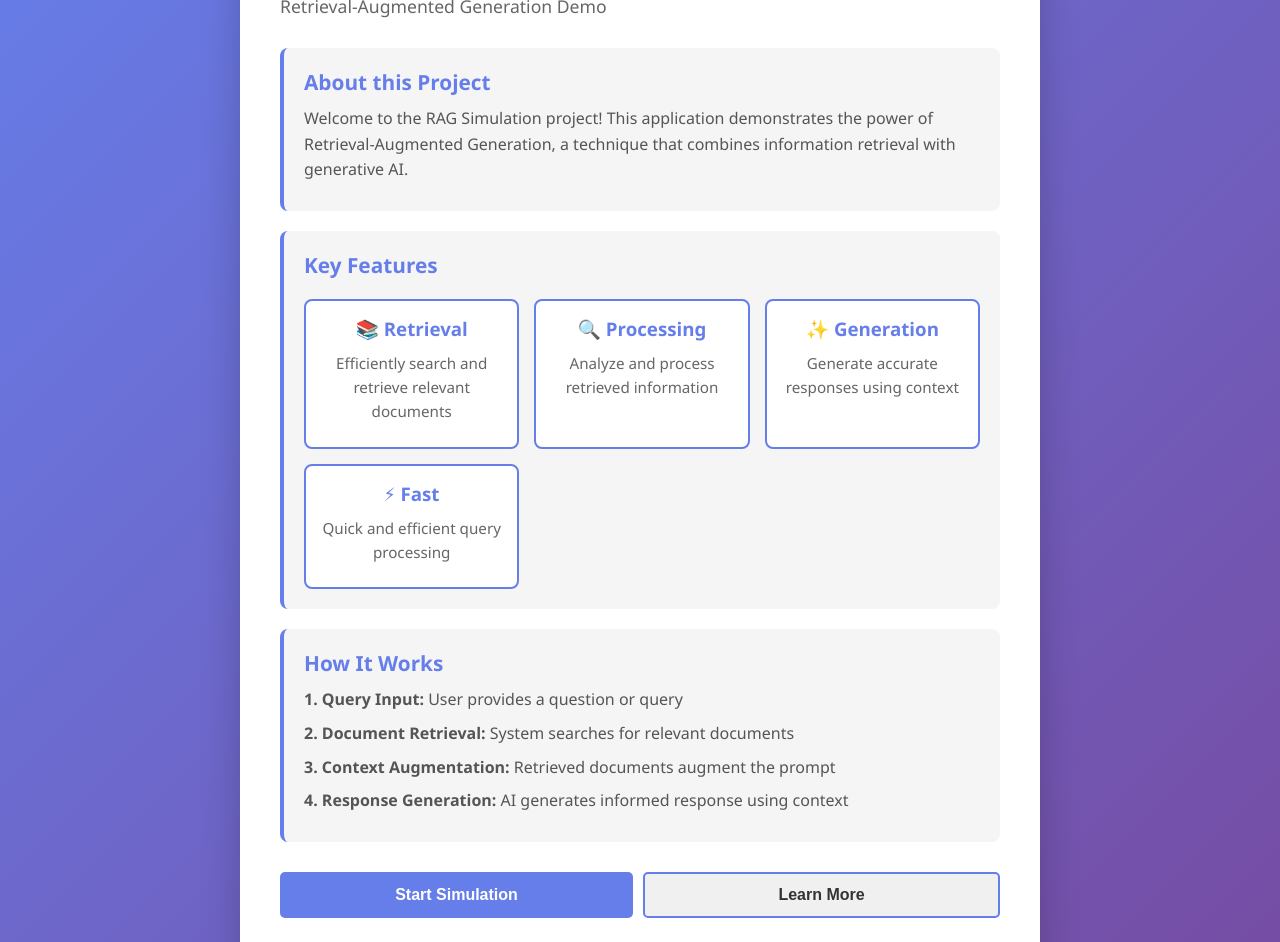
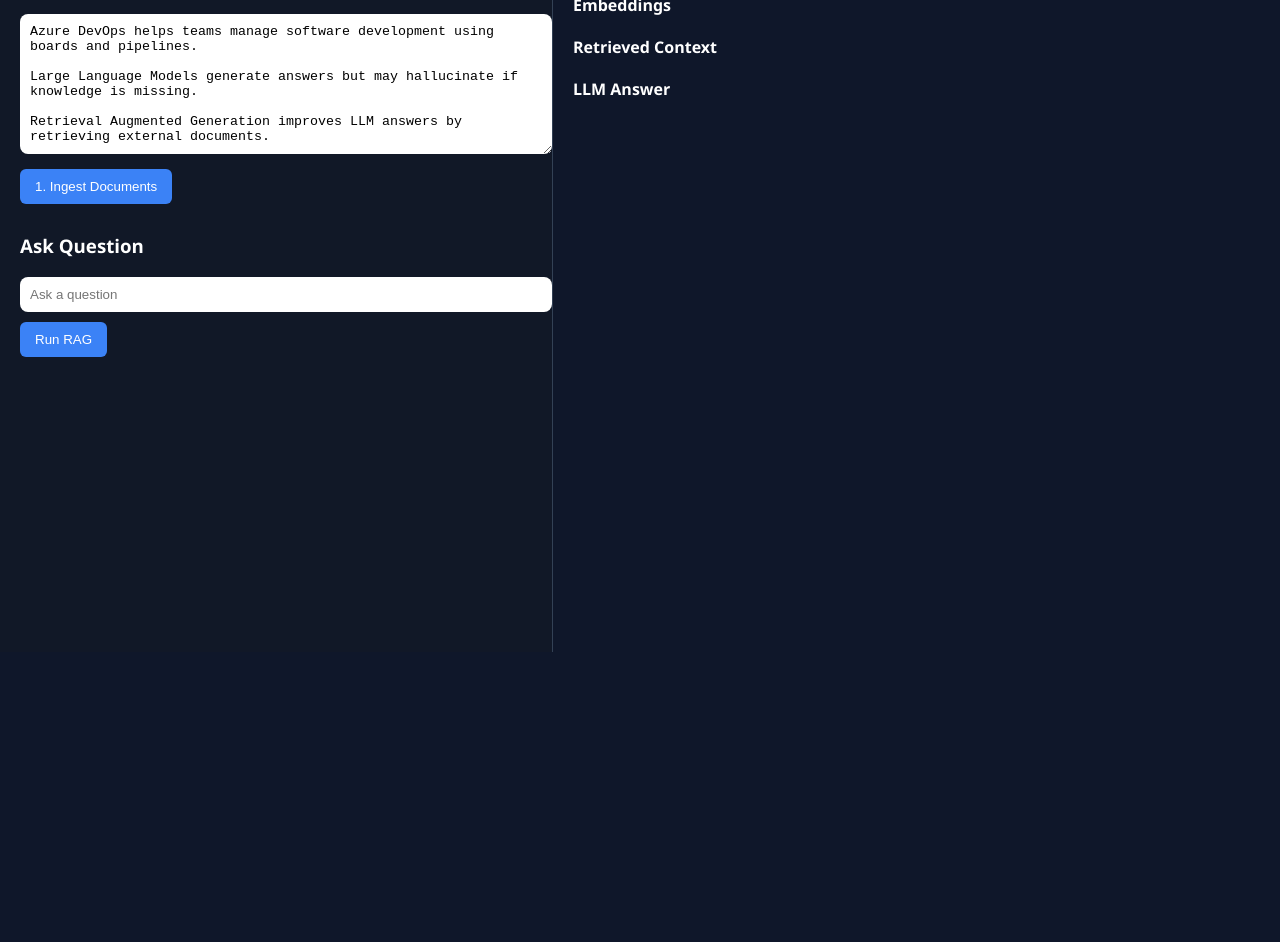
Before and after one commit to DILMEN25/rag_simulation, a plain HTML site: page index.html in a window 1280 px wide. Shown: the part 131-1073 px from the top of the page. After the commit the page ends 800 px from the top, so only its background shows below. Drawn offline with Linux system fonts and the light colour scheme.

Commit message:
Refactor HTML structure and styles for RAG Simulator

```diff
--- a/index.html
+++ b/index.html
@@ -1,207 +1,251 @@
 <!DOCTYPE html>
 <html lang="en">
+
 <head>
 <meta charset="UTF-8">
-    <meta name="viewport" content="width=device-width, initial-scale=1.0">
-    <title>RAG Simulation</title>
+<title>RAG Simulator</title>
+
 <style>
-        * {
-            margin: 0;
-            padding: 0;
-            box-sizing: border-box;
+
+body{
+font-family:Segoe UI,Arial;
+background:#0f172a;
+color:white;
+margin:0;
+padding:0;
 }
 
-        body {
-            font-family: 'Segoe UI', Tahoma, Geneva, Verdana, sans-serif;
-            background: linear-gradient(135deg, #667eea 0%, #764ba2 100%);
-            min-height: 100vh;
-            display: flex;
-            align-items: center;
-            justify-content: center;
-            padding: 20px;
+header{
+background:#1e293b;
+padding:15px;
+text-align:center;
+font-size:24px;
+font-weight:bold;
 }
 
-        .container {
-            background: white;
-            border-radius: 10px;
-            box-shadow: 0 10px 40px rgba(0, 0, 0, 0.2);
-            max-width: 800px;
-            width: 100%;
-            padding: 40px;
+.container{
+display:flex;
+height:90vh;
 }
 
-        h1 {
-            color: #333;
-            margin-bottom: 10px;
-            font-size: 2.5em;
+.left{
+width:40%;
+background:#111827;
+padding:20px;
+overflow:auto;
+border-right:1px solid #334155;
 }
 
-        .subtitle {
-            color: #666;
-            margin-bottom: 30px;
-            font-size: 1.1em;
+.right{
+flex:1;
+padding:20px;
+overflow:auto;
 }
 
-        .info-section {
-            background: #f5f5f5;
-            padding: 20px;
-            border-radius: 8px;
-            margin-bottom: 20px;
-            border-left: 4px solid #667eea;
+textarea{
+width:100%;
+height:120px;
+padding:10px;
+border-radius:8px;
+border:none;
+margin-bottom:10px;
 }
 
-        .info-section h2 {
-            color: #667eea;
-            margin-bottom: 10px;
-            font-size: 1.3em;
+input{
+width:100%;
+padding:10px;
+border-radius:8px;
+border:none;
+margin-bottom:10px;
 }
 
-        .info-section p {
-            color: #555;
-            line-height: 1.6;
-            margin-bottom: 8px;
+button{
+background:#3b82f6;
+border:none;
+padding:10px 15px;
+border-radius:6px;
+color:white;
+cursor:pointer;
+margin-bottom:10px;
 }
 
-        .features {
-            display: grid;
-            grid-template-columns: repeat(auto-fit, minmax(200px, 1fr));
-            gap: 15px;
-            margin-top: 20px;
+button:hover{
+background:#2563eb;
 }
 
-        .feature-card {
-            background: white;
-            border: 2px solid #667eea;
-            border-radius: 8px;
-            padding: 15px;
-            text-align: center;
+.card{
+background:#1e293b;
+padding:12px;
+border-radius:8px;
+margin-bottom:10px;
 }
 
-        .feature-card h3 {
-            color: #667eea;
-            margin-bottom: 10px;
+.step{
+margin-bottom:20px;
 }
 
-        .feature-card p {
-            color: #666;
-            font-size: 0.95em;
+.title{
+font-weight:bold;
+margin-bottom:6px;
 }
 
-        .button-group {
-            display: flex;
-            gap: 10px;
-            margin-top: 30px;
-            flex-wrap: wrap;
-        }
+</style>
 
-        button {
-            flex: 1;
-            min-width: 150px;
-            padding: 12px 20px;
-            border: none;
-            border-radius: 5px;
-            cursor: pointer;
-            font-size: 1em;
-            font-weight: bold;
-            transition: transform 0.2s, box-shadow 0.2s;
-        }
+</head>
 
-        .btn-primary {
-            background: #667eea;
-            color: white;
-        }
+<body>
 
-        .btn-primary:hover {
-            transform: translateY(-2px);
-            box-shadow: 0 5px 15px rgba(102, 126, 234, 0.4);
-        }
+<header>
+RAG Simulator
+</header>
 
-        .btn-secondary {
-            background: #f0f0f0;
-            color: #333;
-            border: 2px solid #667eea;
-        }
+<div class="container">
 
-        .btn-secondary:hover {
-            background: #667eea;
-            color: white;
-        }
+<div class="left">
 
-        footer {
-            text-align: center;
-            margin-top: 30px;
-            color: #999;
-            font-size: 0.9em;
-        }
+<h3>Documents</h3>
 
-        @media (max-width: 600px) {
-            .container {
-                padding: 20px;
-            }
+<textarea id="documents">
+Azure DevOps helps teams manage software development using boards and pipelines.
 
-            h1 {
-                font-size: 1.8em;
-            }
+Large Language Models generate answers but may hallucinate if knowledge is missing.
 
-            button {
-                min-width: 100%;
-            }
-        }
-    </style>
-</head>
-<body>
-    <div class="container">
-        <h1>🤖 RAG Simulation</h1>
-        <p class="subtitle">Retrieval-Augmented Generation Demo</p>
+Retrieval Augmented Generation improves LLM answers by retrieving external documents.
+</textarea>
 
-        <div class="info-section">
-            <h2>About this Project</h2>
-            <p>Welcome to the RAG Simulation project! This application demonstrates the power of Retrieval-Augmented Generation, a technique that combines information retrieval with generative AI.</p>
+<button onclick="ingestDocs()">1. Ingest Documents</button>
+
+<h3>Ask Question</h3>
+
+<input id="question" placeholder="Ask a question">
+
+<button onclick="runRAG()">Run RAG</button>
+
 </div>
 
-        <div class="info-section">
-            <h2>Key Features</h2>
-            <div class="features">
-                <div class="feature-card">
-                    <h3>📚 Retrieval</h3>
-                    <p>Efficiently search and retrieve relevant documents</p>
-                </div>
-                <div class="feature-card">
-                    <h3>🔍 Processing</h3>
-                    <p>Analyze and process retrieved information</p>
-                </div>
-                <div class="feature-card">
-                    <h3>✨ Generation</h3>
-                    <p>Generate accurate responses using context</p>
-                </div>
-                <div class="feature-card">
-                    <h3>⚡ Fast</h3>
-                    <p>Quick and efficient query processing</p>
-                </div>
-            </div>
+<div class="right">
+
+<div class="step">
+<div class="title">Document Chunks</div>
+<div id="chunks"></div>
 </div>
 
-        <div class="info-section">
-            <h2>How It Works</h2>
-            <p><strong>1. Query Input:</strong> User provides a question or query</p>
-            <p><strong>2. Document Retrieval:</strong> System searches for relevant documents</p>
-            <p><strong>3. Context Augmentation:</strong> Retrieved documents augment the prompt</p>
-            <p><strong>4. Response Generation:</strong> AI generates informed response using context</p>
+<div class="step">
+<div class="title">Embeddings</div>
+<div id="embeddings"></div>
 </div>
 
-        <div class="button-group">
-            <button class="btn-primary" onclick="alert('🚀 Starting simulation...')">Start Simulation</button>
-            <button class="btn-secondary" onclick="alert('📖 Learn more about RAG')">Learn More</button>
+<div class="step">
+<div class="title">Retrieved Context</div>
+<div id="context"></div>
 </div>
 
-        <footer>
-            <p>&copy; 2026 RAG Simulation | Created by DILMEN25</p>
-        </footer>
+<div class="step">
+<div class="title">LLM Answer</div>
+<div id="answer"></div>
+</div>
+
+</div>
+
 </div>
 
 <script>
-        // Optional: Add interactive functionality
-        console.log('RAG Simulation loaded successfully');
+
+let chunks=[]
+let vectors=[]
+
+function ingestDocs(){
+
+let text=document.getElementById("documents").value
+
+chunks=text.split(".").map(x=>x.trim()).filter(x=>x.length>0)
+
+let chunkDiv=document.getElementById("chunks")
+chunkDiv.innerHTML=""
+
+chunks.forEach((c,i)=>{
+
+let card=document.createElement("div")
+card.className="card"
+card.innerText="Chunk "+(i+1)+": "+c
+
+chunkDiv.appendChild(card)
+
+})
+
+createEmbeddings()
+
+}
+
+function createEmbeddings(){
+
+vectors=[]
+
+let embedDiv=document.getElementById("embeddings")
+embedDiv.innerHTML=""
+
+chunks.forEach((c,i)=>{
+
+let vector=Math.random().toFixed(3)
+
+vectors.push(vector)
+
+let card=document.createElement("div")
+card.className="card"
+card.innerText="Chunk "+(i+1)+" Vector: "+vector
+
+embedDiv.appendChild(card)
+
+})
+
+}
+
+function runRAG(){
+
+let question=document.getElementById("question").value.toLowerCase()
+
+let bestIndex=0
+let bestScore=0
+
+chunks.forEach((c,i)=>{
+
+let score=0
+
+question.split(" ").forEach(word=>{
+
+if(c.toLowerCase().includes(word)){
+score++
+}
+
+})
+
+if(score>bestScore){
+bestScore=score
+bestIndex=i
+}
+
+})
+
+let context=chunks[bestIndex]
+
+document.getElementById("context").innerHTML=
+'<div class="card">'+context+'</div>'
+
+generateAnswer(context)
+
+}
+
+function generateAnswer(context){
+
+let answer="Based on retrieved context: "+context
+
+document.getElementById("answer").innerHTML=
+'<div class="card">'+answer+'</div>'
+
+}
+
 </script>
+
 </body>
+
 </html>
```
Lines whose indentation alone changed are shown as unchanged.
